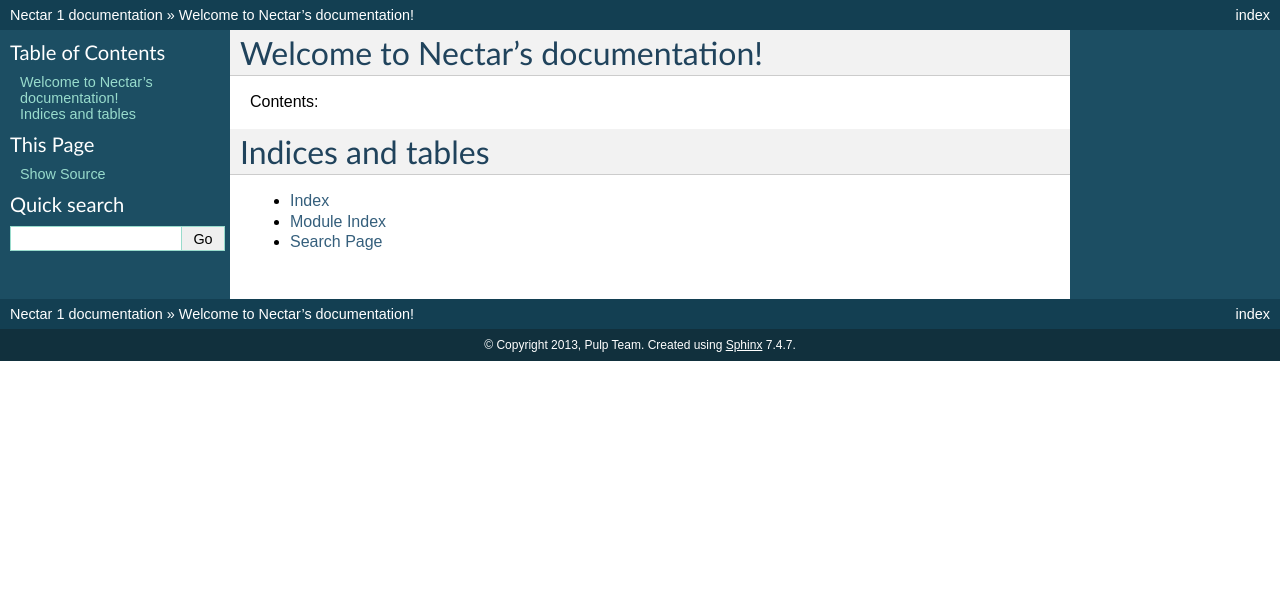
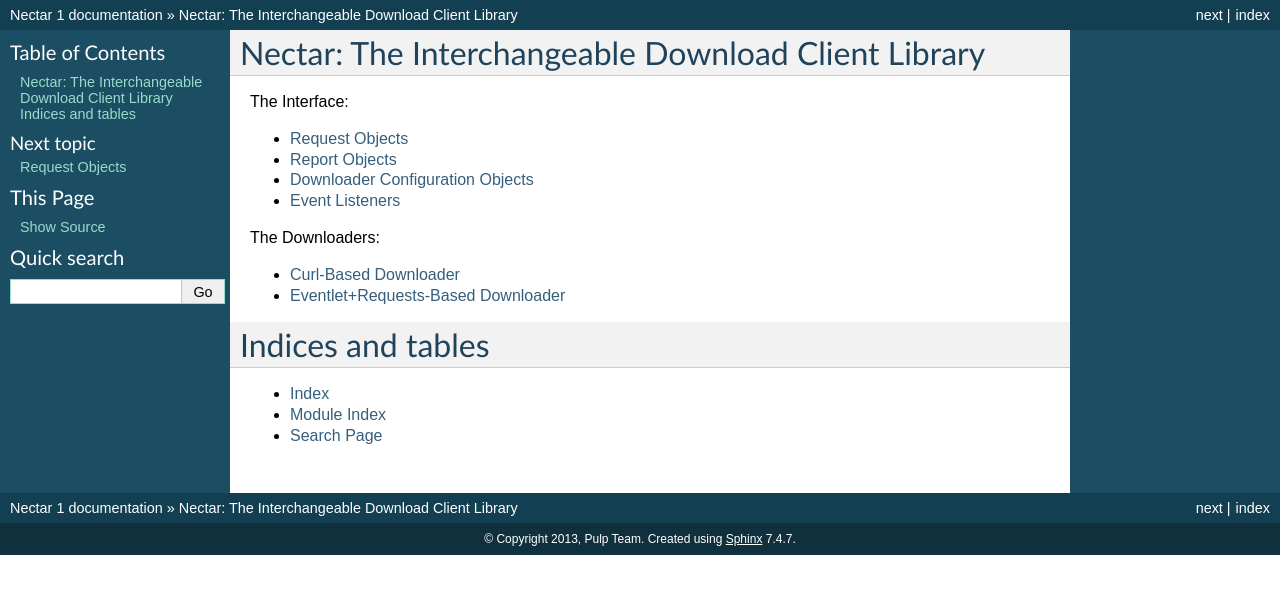
Before and after one commit to pulp/nectar, a Sphinx documentation site: the page built from docs/index.rst, in a window 1280 px wide. Shown: the top 594 px of the page. Built offline with Sphinx 7.4.7, drawn with Linux system fonts in a browser that asks for light colours.

Commit message:
added titles to the pages

```diff
--- a/docs/config.rst
+++ b/docs/config.rst
@@ -0,0 +1,2 @@
+Downloader Configuration Objects
+================================
--- a/docs/curl.rst
+++ b/docs/curl.rst
@@ -0,0 +1,2 @@
+Curl-Based Downloader
+=====================
--- a/docs/index.rst
+++ b/docs/index.rst
@@ -3,14 +3,26 @@
    You can adapt this file completely to your liking, but it should at least
    contain the root `toctree` directive.
 
-Welcome to Nectar's documentation!
-==================================
+Nectar: The Interchangeable Download Client Library
+===================================================
 
-Contents:
+The Interface:
 
 .. toctree::
-   :maxdepth: 2
+   :maxdepth: 1
 
+   request
+   report
+   config
+   listener
+
+The Downloaders:
+
+.. toctree::
+   :maxdepth: 1
+
+   curl
+   revent
 
 
 Indices and tables
--- a/docs/listener.rst
+++ b/docs/listener.rst
@@ -0,0 +1,2 @@
+Event Listeners
+===============
--- a/docs/report.rst
+++ b/docs/report.rst
@@ -0,0 +1,2 @@
+Report Objects
+==============
--- a/docs/request.rst
+++ b/docs/request.rst
@@ -0,0 +1,2 @@
+Request Objects
+===============
--- a/docs/revent.rst
+++ b/docs/revent.rst
@@ -0,0 +1,2 @@
+Eventlet+Requests-Based Downloader
+==================================
```
